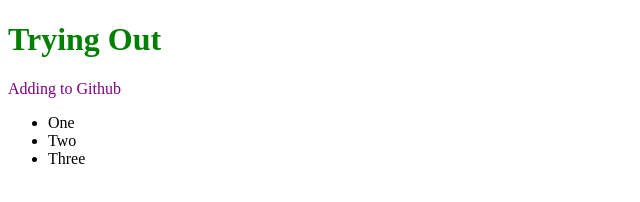
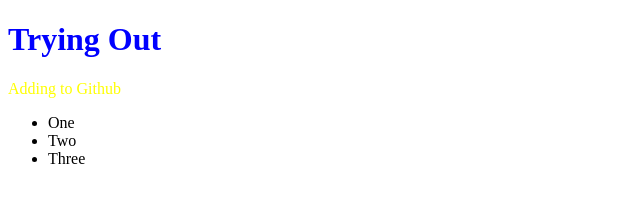
Before and after one commit to ruthbins/Trial, a plain HTML site: page index.html in a window 1280 px wide. Shown: the whole page, without its empty margins (0-640 px from the left). Drawn offline with Linux system fonts and the light colour scheme.

Commit message:
colors changed

```diff
--- a/style.css
+++ b/style.css
@@ -1,7 +1,7 @@
 h1 {
-  color: green;
+  color: blue;;
 }
 
 p {
-  color: purple;
+  color: yellow;
 }
```
